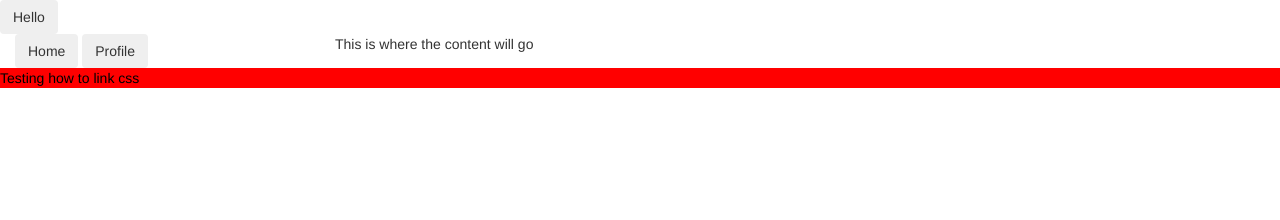
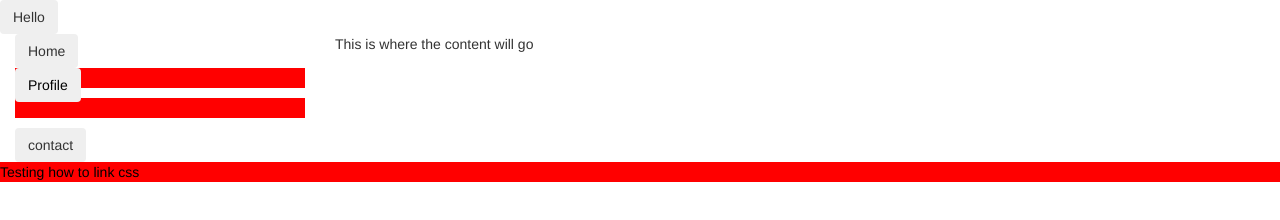
Before and after one commit to hyeinu/hyeinu.github.io, a plain HTML site: page test.html in a window 1280 px wide. Drawn offline with nearby package versions, Linux system fonts and the light colour scheme.

Commit message:
Update test.html

```diff
--- a/test.html
+++ b/test.html
@@ -1,5 +1,7 @@
 <html>
-<link rel="stylesheet" href="https://maxcdn.bootstrapcdn.com/bootstrap/3.3.6/css/bootstrap.min.css" integrity="sha384-1q8mTJOASx8j1Au+a5WDVnPi2lkFfwwEAa8hDDdjZlpLegxhjVME1fgjWPGmkzs7" crossorigin="anonymous">
+<link rel="stylesheet" href="https://maxcdn.bootstrapcdn.com/bootstrap/3.3.6/css/bootstrap.min.css"
+integrity="sha384-1q8mTJOASx8j1Au+a5WDVnPi2lkFfwwEAa8hDDdjZlpLegxhjVME1fgjWPGmkzs7" crossorigin="anonymous">
+
 <link rel=stylesheet type="text/css" href="testing.css">
 <body>
 
@@ -9,7 +11,9 @@
   <div class="row">
     <div class="col-sm-3">
       <button class="btn">Home</button>
-      <button class="btn">Profile</button>
+      <p><button class="btn">Profile</button></p>
+      <p></p>
+      <button class="btn">contact</button>
     </div>
     <div class="col-sm-9">
       This is where the content will go
```
